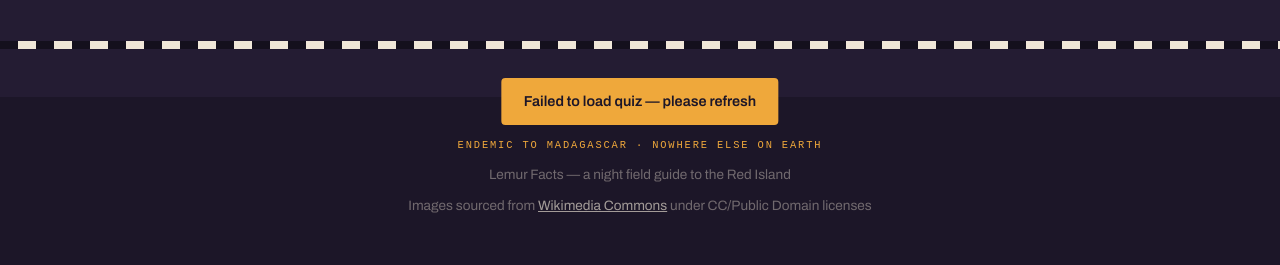
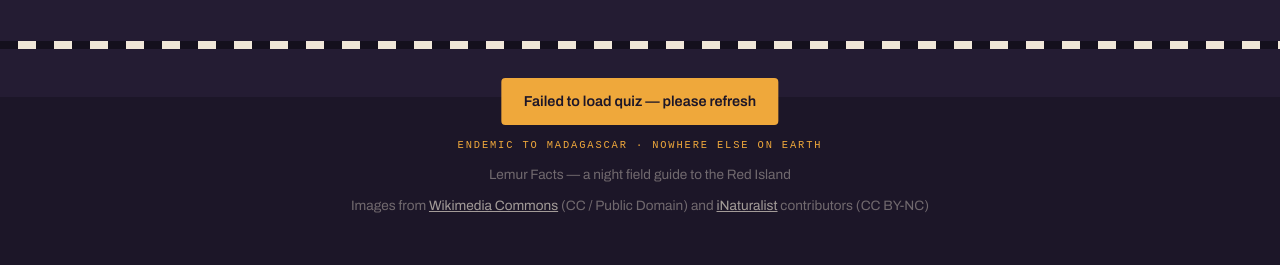
Before and after one commit to marctaylor700/a, a Flask app: page /quiz in a window 1280 px wide. Shown: the part 763-1028 px from the top of the page. Run offline with Flask 3, Linux system fonts and the light colour scheme; some web fonts are replaced.

Commit message:
Replace duplicated stand-in species photos with real ones
Seven species shared byte-identical placeholder images. Sourced genuine
CC photos for five: Claire's, Goodman's, Coquerel's giant, and Northern
giant mouse lemurs (Wikimedia Commons), and Jolly's mouse lemur
(iNaturalist, CC BY-NC). Bongolava and Sambirano mouse lemurs have no free
photograph in existence, so they now use the site's eyeshine fallback
instead of a mislabeled copy. Footer credit updated for iNaturalist.

Co-Authored-By: Claude Fable 5 <noreply@anthropic.com>

```diff
--- a/templates/base.html
+++ b/templates/base.html
@@ -738,7 +738,7 @@
     <footer>
         <p class="footer-eyebrow">Endemic to Madagascar &middot; Nowhere else on Earth</p>
         <p>Lemur Facts &mdash; a night field guide to the Red Island</p>
-        <p style="margin-top: 0.5rem;">Images sourced from <a href="https://commons.wikimedia.org/" target="_blank" rel="noopener">Wikimedia Commons</a> under CC/Public Domain licenses</p>
+        <p style="margin-top: 0.5rem;">Images from <a href="https://commons.wikimedia.org/" target="_blank" rel="noopener">Wikimedia Commons</a> (CC / Public Domain) and <a href="https://www.inaturalist.org/" target="_blank" rel="noopener">iNaturalist</a> contributors (CC BY-NC)</p>
     </footer>
     <div class="copied-toast" id="toast">Copied to clipboard!</div>
     <script>
```
Also changed, not shown: static/images/bongolava_mouse_lemur.jpg (deleted), static/images/claires_mouse_lemur.jpg, static/images/coquerels_giant_mouse_lemur.jpg, static/images/goodmans_mouse_lemur.jpg, static/images/jollys_mouse_lemur.jpg, static/images/northern_giant_mouse_lemur.jpg, static/images/sambirano_mouse_lemur.jpg (deleted).
